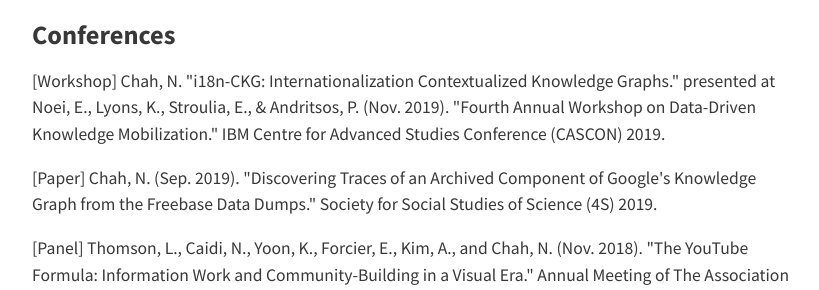
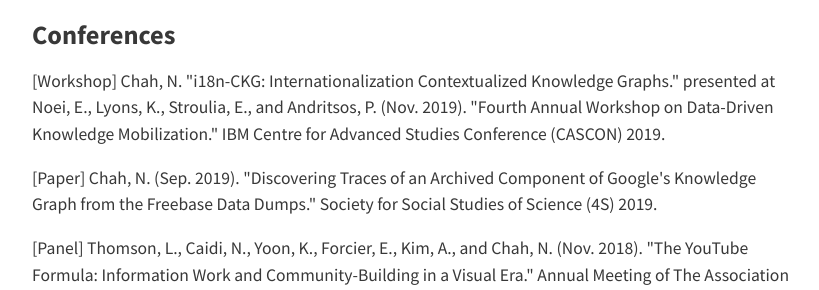
Before and after one commit to nchah/nchah.github.io, a Jekyll site: the page built from page-research.md, in a window 1280 px wide and 900 px high, scrolled down 778 px. Shown: the part 190-480 px from the top of the window, without its empty margins (224-1043 px from the left). Built offline with Jekyll 4.4.1, drawn with Linux system fonts in a browser that asks for light colours; nearby versions of some CDN libraries.

Commit message:
Updating text

```diff
--- a/_config.yml
+++ b/_config.yml
@@ -21,7 +21,7 @@
 
   # Header and footer text
   header_text: <p>In dev.</p>
-  header_text_feature_image: assets/imgages/tech-graph.png # assets/img/sample_feature_img_3.png
+  header_text_feature_image: assets/images/tech-graph.png # assets/img/sample_feature_img_3.png
   footer_text: >
      <p>2020 niel chah – All rights reserved </p>
 
--- a/page-research.md
+++ b/page-research.md
@@ -64,7 +64,7 @@
   <div class="layoutArea">
     <div class="column">
       <p>
-        [Workshop] Chah, N. "i18n-CKG: Internationalization Contextualized Knowledge Graphs." presented at Noei, E., Lyons, K., Stroulia, E., & Andritsos, P. (Nov. 2019). "Fourth Annual Workshop on Data-Driven Knowledge Mobilization." IBM Centre for Advanced Studies Conference (CASCON) 2019.
+        [Workshop] Chah, N. "i18n-CKG: Internationalization Contextualized Knowledge Graphs." presented at Noei, E., Lyons, K., Stroulia, E., and Andritsos, P. (Nov. 2019). "Fourth Annual Workshop on Data-Driven Knowledge Mobilization." IBM Centre for Advanced Studies Conference (CASCON) 2019.
       </p>
 
       <p>
```
